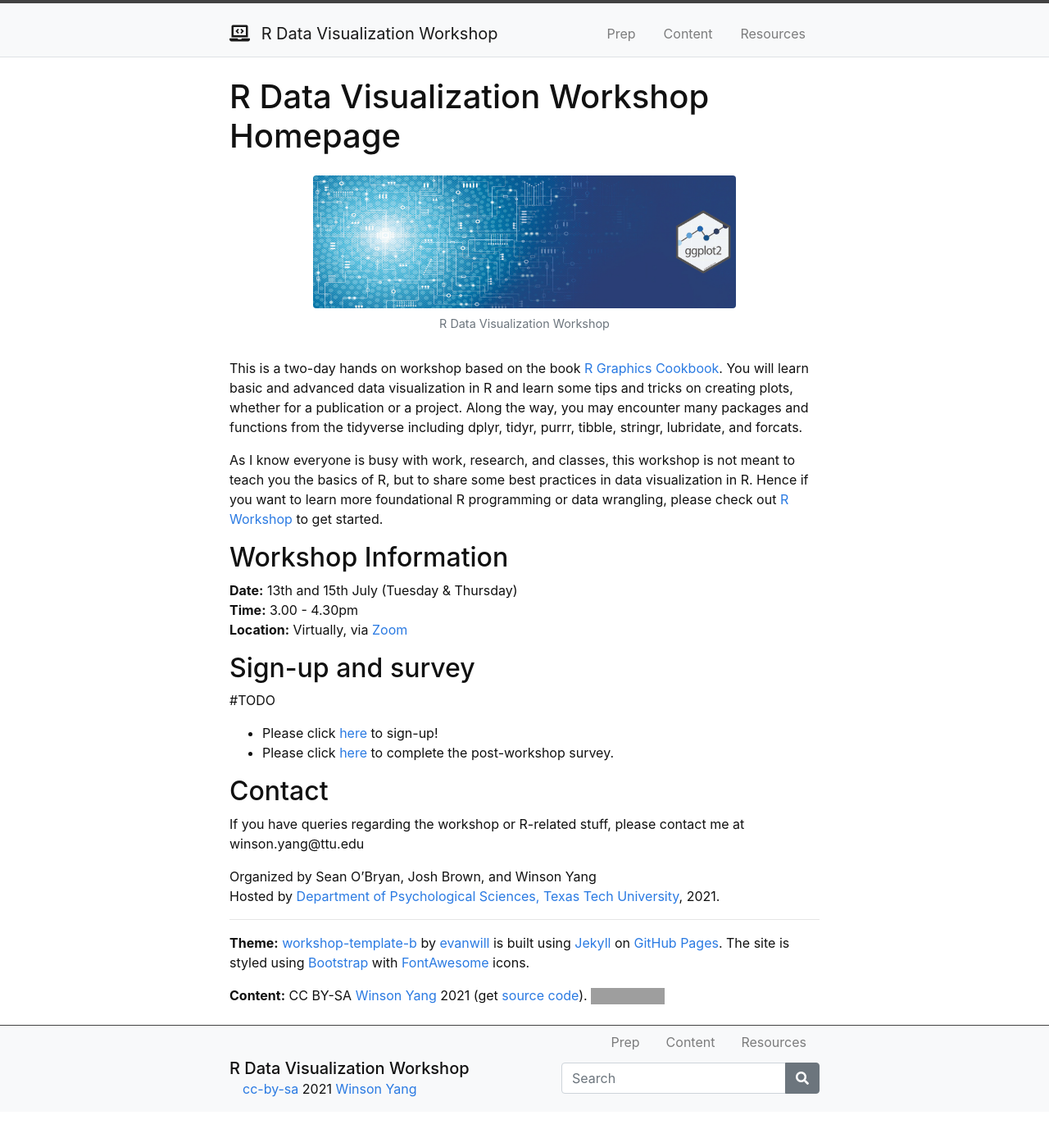
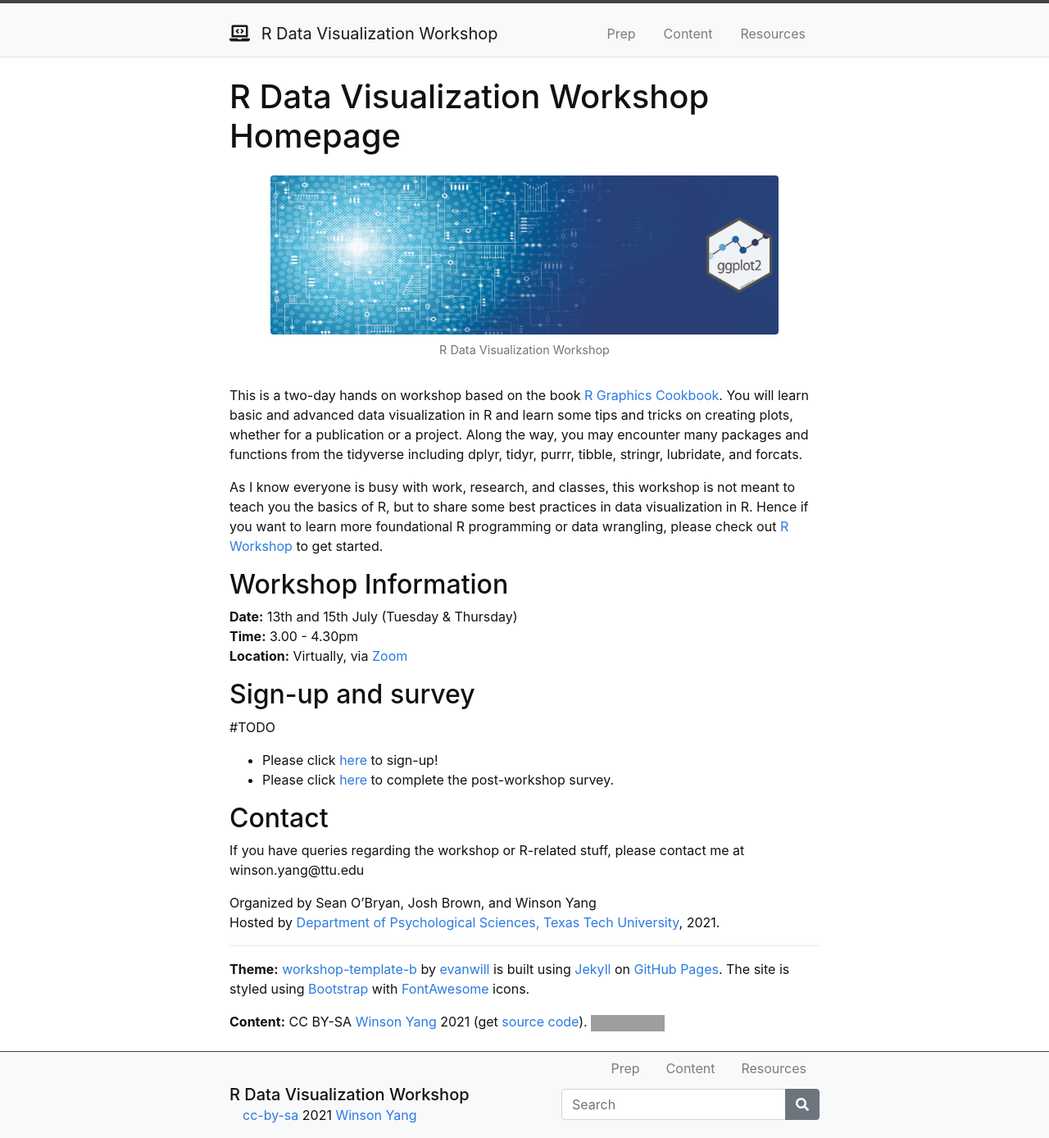
Before and after one commit to winsonfzyang/RVisWorkshop, a Jekyll site: the page built from index.md, in a window 1280 px wide. Shown: the whole page at 82% size. Built offline with Jekyll 4.4.1, drawn with Linux system fonts in a browser that asks for light colours; before the commit the page ends 1356 px from its top, so only the background shows below that; grey boxes are pictures that could not be loaded.

Commit message:
Add files via upload

```diff
--- a/index.md
+++ b/index.md
@@ -5,7 +5,7 @@
 
 # R Data Visualization Workshop Homepage
 
-{% include figure.html img="rvis.jpg" alt="intro image here" caption="R Data Visualization Workshop" width="75%" %}
+{% include figure.html img="rvis.jpg" alt="intro image here" caption="R Data Visualization Workshop" width="90%" %}
 
 This is a two-day hands on workshop based on the book [R Graphics Cookbook](https://r-graphics.org). You will learn basic and advanced data visualization in R and learn some tips and tricks on creating plots, whether for a publication or a project. Along the way, you may encounter many packages and functions from the tidyverse including dplyr, tidyr, purrr, tibble, stringr, lubridate, and forcats.
 
```
